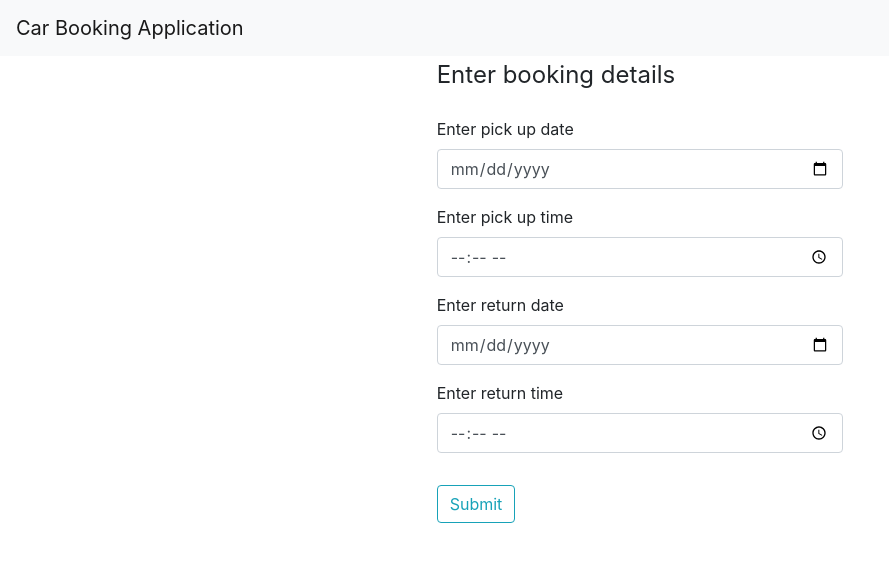
After one commit to rmit-s3740446-Ryan-Cassidy/PIoT-Assignment-2, a Flask app: page /bookingDetails in a window 1280 px wide. The commit adds this page. Shown: the top 562 px of the page, without its empty margins (0-889 px from the left). Run offline with Flask 2, Linux system fonts and the light colour scheme; some libraries are stand-ins or nearby versions.

Commit message:
Booking details page

```diff
--- a/Task-A/app.py
+++ b/Task-A/app.py
@@ -1,5 +1,5 @@
 from flask import Flask, render_template, url_for, flash, redirect
-from forms import RegistrationForm, LoginForm
+from forms import RegistrationForm, LoginForm, BookingForm
 import sys
 app = Flask(__name__)
 app.config['SECRET_KEY'] = '5791628bb0b13ce0c676dfde280ba245'
@@ -110,5 +110,10 @@ def dashboard():
 def booking():
     return render_template("booking.html", cars = cars)
 
+@app.route("/bookingDetails", methods=['GET', 'POST'])
+def bookingDetails():
+    form = BookingForm()
+    return render_template("bookingDetails.html", form=form)
+
 if __name__ == "__main__":
     app.run(debug=True)
--- a/Task-A/forms.py
+++ b/Task-A/forms.py
@@ -1,6 +1,7 @@
 from flask_wtf import FlaskForm
 from wtforms import StringField, PasswordField, SubmitField, BooleanField
 from wtforms.validators import DataRequired, Length, Email, EqualTo
+from wtforms.fields.html5 import DateField, TimeField
 
 
 class RegistrationForm(FlaskForm):
@@ -23,3 +24,10 @@ class LoginForm(FlaskForm):
     password = PasswordField("Password", validators=[DataRequired()])
     remember = BooleanField("Remember Me")
     submit = SubmitField("Login")
+
+class BookingForm(FlaskForm):
+    pickup_date = DateField('Enter pick up date', format='%Y-%m-%d')
+    pickup_time = TimeField('Enter pick up time', format='%H:%M')
+    return_date = DateField('Enter return date', format='%Y-%m-%d')
+    return_time = TimeField('Enter return time', format='%H:%M')
+    submit = SubmitField("Submit")
--- a/Task-A/templates/booking.html
+++ b/Task-A/templates/booking.html
@@ -14,7 +14,7 @@
             <i class="fas fa-map-marker-alt"></i>: {{car.location}}
             <i class="fas fa-dollar-sign ml-2"></i>: {{car.costPerHour}} /hr
           </p>
-          <a class="btn btn-outline-info text-center">Book Now</a>
+          <a href="/bookingDetails" class="btn btn-outline-info text-center">Book Now</a>
         </div>
       </div>
     </div>
--- /dev/null
+++ b/Task-A/templates/bookingDetails.html
@@ -0,0 +1,64 @@
+{% extends "layout.html" %} {% block content %}
+<div class="row justify-content-center">
+  <div class="col-md-4">
+    <form method="POST" action="">
+      {{ form.hidden_tag() }}
+      <fieldset class="form-group">
+        <legend class="mb-4">Enter booking details</legend>
+        <div class="form-group">
+          {{ form.pickup_date.label(class="form-control-label") }} {% if
+          form.pickup_date.errors %} {{ form.pickup_date(class="form-control
+          form-control is-invalid") }}
+          <div class="invalid-feedback">
+            {% for error in form.pickup_date.errors %}
+            <span>{{ error }}</span>
+            {% endfor %}
+          </div>
+          {% else %} {{ form.pickup_date(class="form-control form-control") }} {%
+          endif %}
+        </div>
+        <div class="form-group">
+          {{ form.pickup_time.label(class="form-control-label") }} {% if
+          form.pickup_time.errors %} {{ form.pickup_time(class="form-control
+          form-control is-invalid") }}
+          <div class="invalid-feedback">
+            {% for error in form.pickup_time.errors %}
+            <span>{{ error }}</span>
+            {% endfor %}
+          </div>
+          {% else %} {{ form.pickup_time(class="form-control form-control") }} {%
+          endif %}
+        </div>
+        <div class="form-group">
+          {{ form.return_date.label(class="form-control-label") }} {% if
+          form.return_date.errors %} {{ form.return_date(class="form-control
+          form-control is-invalid") }}
+          <div class="invalid-feedback">
+            {% for error in form.return_date.errors %}
+            <span>{{ error }}</span>
+            {% endfor %}
+          </div>
+          {% else %} {{ form.return_date(class="form-control form-control") }} {%
+          endif %}
+        </div>
+        <div class="form-group">
+          {{ form.return_time.label(class="form-control-label") }} {% if
+          form.return_time.errors %} {{ form.return_time(class="form-control
+          form-control is-invalid") }}
+          <div class="invalid-feedback">
+            {% for error in form.return_time.errors %}
+            <span>{{ error }}</span>
+            {% endfor %}
+          </div>
+          {% else %} {{ form.return_time(class="form-control form-control") }} {%
+          endif %}
+        </div>
+      </fieldset>
+      <div class="form-group">
+        {{ form.submit(class="btn btn-outline-info") }}
+      </div>
+    </form>
+  </div>
+</div>
+
+{% endblock content %}
```
